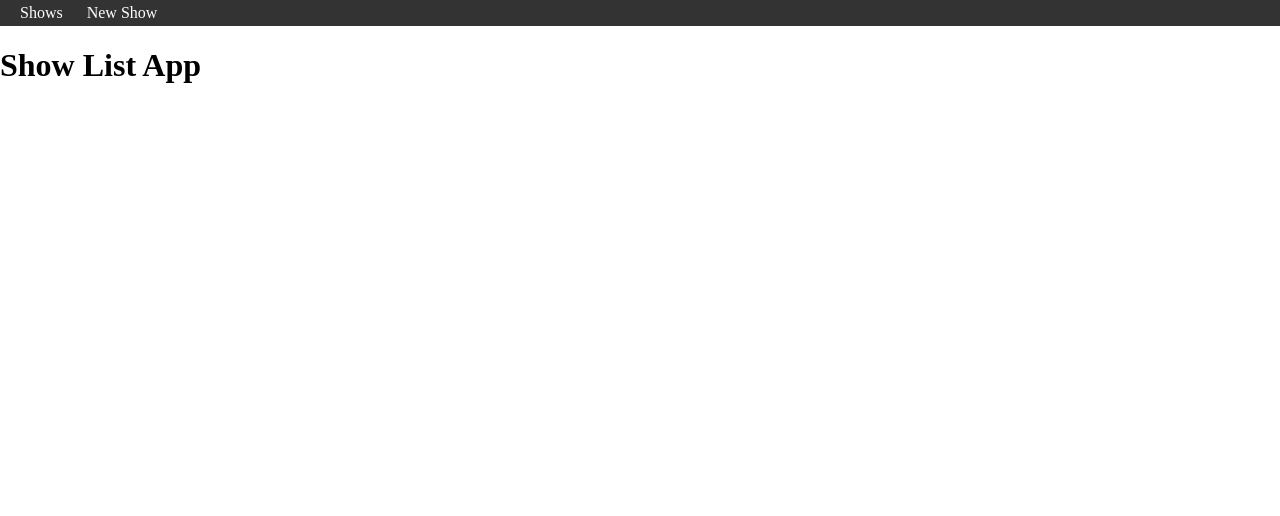
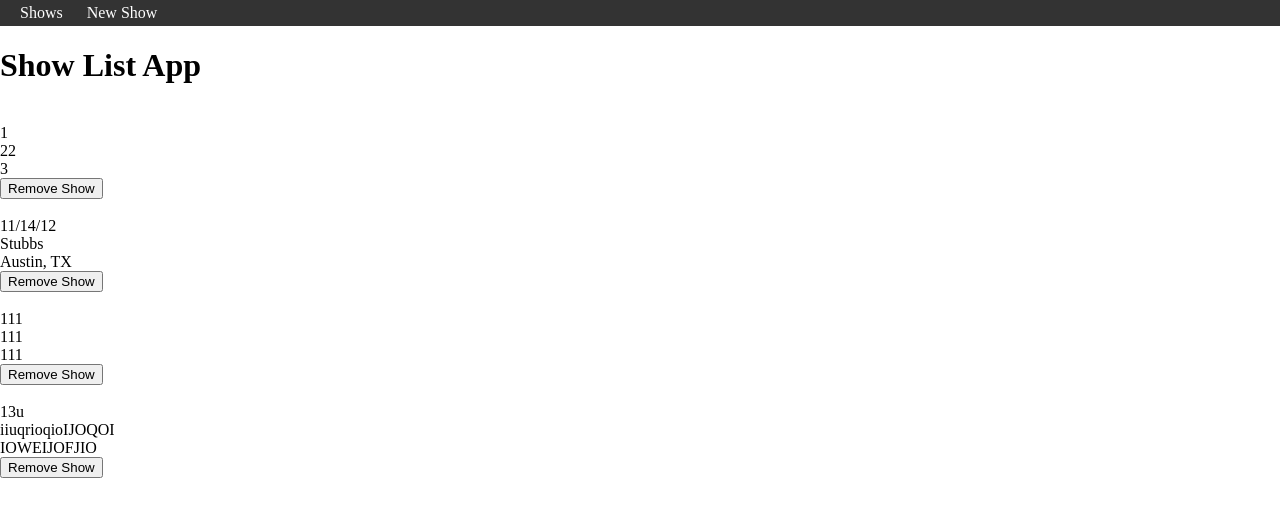
Before and after one commit to tbbaram/show-list-app, a React (Create React App) app: page /shows in a window 1280 px wide. Shown: the top 516 px of the page. Built offline with nearby package versions, Linux system fonts and the light colour scheme; data requests are answered from the project's data file.

Commit message:
complete project

```diff
--- a/db.json
+++ b/db.json
@@ -1,3 +1,28 @@
 {
-  "shows": []
+  "shows": [
+    {
+      "date": "1",
+      "venue": "22",
+      "cityAndState": "3",
+      "id": 2
+    },
+    {
+      "date": "11/14/12",
+      "venue": "Stubbs",
+      "cityAndState": "Austin, TX",
+      "id": 3
+    },
+    {
+      "date": "111",
+      "venue": "111",
+      "cityAndState": "111",
+      "id": 4
+    },
+    {
+      "date": "13u",
+      "venue": "iiuqrioqioIJOQOI",
+      "cityAndState": "IOWEIJOFJIO",
+      "id": 5
+    }
+  ]
 }
--- a/src/App.js
+++ b/src/App.js
@@ -1,5 +1,5 @@
 import React, { useState, useEffect } from "react";
-import { Router, Route, Routes } from "react-router-dom";
+import { Route, Routes } from "react-router-dom";
 import Header from "./components/Header";
 import Navbar from "./components/Navbar";
 import NewShowControlledForm from "./components/NewShowControlledForm";
@@ -8,26 +8,24 @@ import ShowsListContainer from "./components/ShowsListContainer";
 function App() {
   const [showList, setShowList] = useState([])
 
+    const handleAddShow = () => {
+      fetchAllShows()
+    }
+
+    useEffect(() => {
+  fetchAllShows();
+  }, [])
+
   function fetchAllShows() {
     fetch("http://localhost:3000/shows")
       .then(resp => resp.json())
       .then(data => setShowList(data))
   }
 
-    const handleAddShow = (newShow) => {
-      setShowList([...showList, newShow])
-    }
-
-    useEffect(() => {
-    fetchAllShows()
-  }, []
-  )
-
   const handleRemoveShow = (id) => {
     fetch(`http://localhost:3000/shows/${id}`, {
       method: "DELETE"
-    }).then(resp => resp.json())
-      fetchAllShows()
+    }).then(resp => fetchAllShows())
     }
 
   return (
--- a/src/components/ShowCard.js
+++ b/src/components/ShowCard.js
@@ -4,11 +4,9 @@ function ShowCard({ show }) {
 
     return (
         <div className="show">
-            <ul key={show.id}>
-                <br></br>{show.date}
-                <br></br>{show.venue}
-                <br></br>{show.cityAndState}
-            </ul>
+            <br></br>{show.date}
+            <br></br>{show.venue}
+            <br></br>{show.cityAndState}
         </div>
     )
 
--- a/src/components/ShowsListContainer.js
+++ b/src/components/ShowsListContainer.js
@@ -6,16 +6,18 @@ function ShowsListContainer({ showList, handleRemoveShow }) {
 
         return (
         <div>
-            {showList.map((show, id) => {
-                return <ul key={id}>
+            {showList.map((show) => {
+                console.log(show)
+                return (
+                <div key={show.id}>
                 <ShowCard
                 show={show}
                 key={show.id}
                 />
                 <button onClick={() => handleRemoveShow(show.id)}>Remove Show</button>
-                </ul>
+                </div>
+                )
             })}
-
         </div>
         )
     }
```
Also changed, not shown: 1 other file (tests, documents, lock files or other folders).
